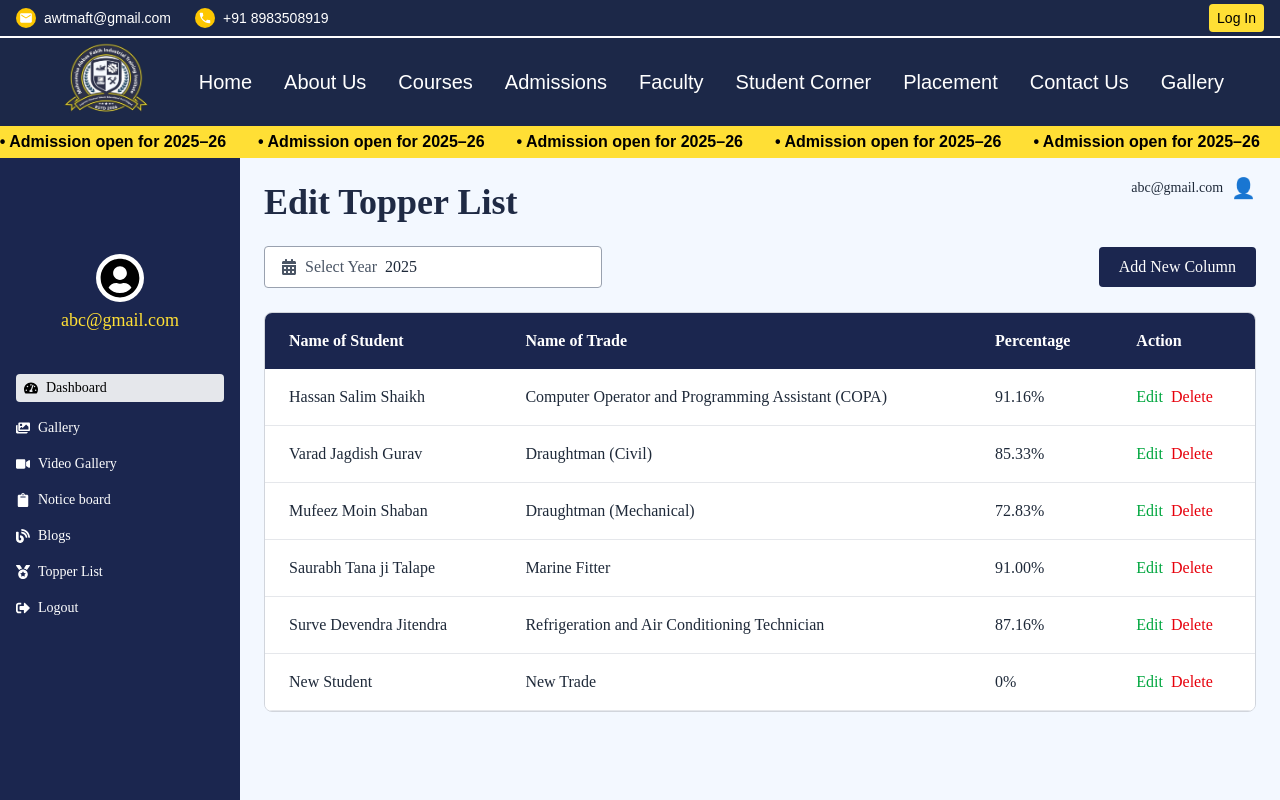
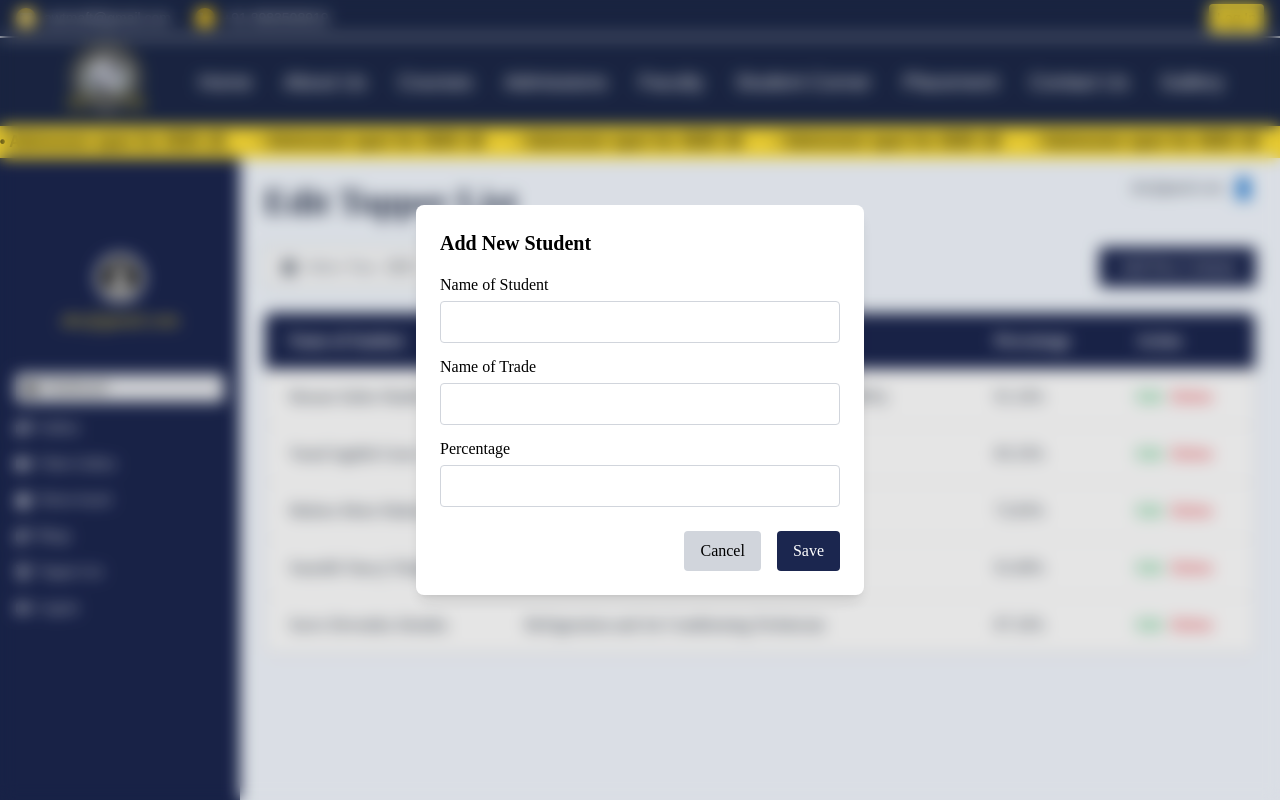
Before and after one commit to Code4Bharat1/admin-iti, a Next.js app: page /admintopper in a window 1280 px wide. Both pictures are taken after a click on the button "Add New Column". Shown: the top 800 px of the page. Built offline with nearby package versions, Linux system fonts and the light colour scheme.

Commit message:
topperlisttt

```diff
--- a/src/components/admintopper/topper.jsx
+++ b/src/components/admintopper/topper.jsx
@@ -67,10 +67,22 @@ export default function TopperListWithSidebar() {
     setShowModal(true);
   };
 
+  const handleAddStudent = () => {
+    setEditingData({ name: "", trade: "", percentage: "" });
+    setEditingId(null);
+    setShowModal(true);
+  };
+
   const handleSaveEdit = () => {
-    setStudents((prev) =>
-      prev.map((s) => (s.id === editingId ? editingData : s))
-    );
+    if (editingId !== null) {
+      setStudents((prev) =>
+        prev.map((s) => (s.id === editingId ? editingData : s))
+      );
+    } else {
+      const newId =
+        students.length > 0 ? students[students.length - 1].id + 1 : 1;
+      setStudents((prev) => [...prev, { id: newId, ...editingData }]);
+    }
     setShowModal(false);
     setEditingData({});
     setEditingId(null);
@@ -80,17 +92,6 @@ export default function TopperListWithSidebar() {
     setShowModal(false);
     setEditingData({});
     setEditingId(null);
-  };
-
-  const handleAddStudent = () => {
-    const newId = students.length > 0 ? students[students.length - 1].id + 1 : 1;
-    const newStudent = {
-      id: newId,
-      name: "New Student",
-      trade: "New Trade",
-      percentage: "0%",
-    };
-    setStudents((prev) => [...prev, newStudent]);
   };
 
   return (
@@ -110,27 +111,45 @@ export default function TopperListWithSidebar() {
             <FaTachometerAlt />
             <span>Dashboard</span>
           </div>
-          <div onClick={() => router.push("/gallery")} className="flex items-center space-x-2 cursor-pointer">
+          <div
+            onClick={() => router.push("/gallery")}
+            className="flex items-center space-x-2 cursor-pointer"
+          >
             <FaImages />
             <span>Gallery</span>
           </div>
-          <div onClick={() => router.push("/video-gallery")} className="flex items-center space-x-2 cursor-pointer">
+          <div
+            onClick={() => router.push("/video-gallery")}
+            className="flex items-center space-x-2 cursor-pointer"
+          >
             <FaVideo />
             <span>Video Gallery</span>
           </div>
-          <div onClick={() => router.push("/notice-board")} className="flex items-center space-x-2 cursor-pointer">
+          <div
+            onClick={() => router.push("/notice-board")}
+            className="flex items-center space-x-2 cursor-pointer"
+          >
             <FaClipboard />
             <span>Notice board</span>
           </div>
-          <div onClick={() => router.push("/blogs")} className="flex items-center space-x-2 cursor-pointer">
+          <div
+            onClick={() => router.push("/blogs")}
+            className="flex items-center space-x-2 cursor-pointer"
+          >
             <FaBlog />
             <span>Blogs</span>
           </div>
-          <div onClick={() => router.push("/topper-list")} className="flex items-center space-x-2 cursor-pointer">
+          <div
+            onClick={() => router.push("/topper-list")}
+            className="flex items-center space-x-2 cursor-pointer"
+          >
             <FaMedal />
             <span>Topper List</span>
           </div>
-          <div onClick={() => router.push("/logout")} className="flex items-center space-x-2 cursor-pointer">
+          <div
+            onClick={() => router.push("/logout")}
+            className="flex items-center space-x-2 cursor-pointer"
+          >
             <FaSignOutAlt />
             <span>Logout</span>
           </div>
@@ -139,14 +158,14 @@ export default function TopperListWithSidebar() {
 
       {/* Main Content */}
       <div className="flex-1 bg-[#f3f8ff] p-6 relative">
-        {/* Top Right Email */}
         <div className="absolute top-4 right-6 text-sm text-gray-800 flex items-center gap-2">
           abc@gmail.com <span className="text-xl">👤</span>
         </div>
 
-        <h2 className="text-4xl font-extrabold text-[#1F2A44] mb-6">Edit Topper List</h2>
+        <h2 className="text-4xl font-extrabold text-[#1F2A44] mb-6">
+          Edit Topper List
+        </h2>
 
-        {/* Year Selector + Add Column */}
         <div className="flex justify-between items-center mb-6 flex-wrap gap-3">
           <div className="flex items-center gap-2 border border-gray-400 px-4 py-2 rounded bg-white text-base">
             <FaCalendarAlt className="text-gray-600" />
@@ -169,7 +188,6 @@ export default function TopperListWithSidebar() {
           </button>
         </div>
 
-        {/* Table */}
         <div className="overflow-x-auto max-h-[600px] overflow-y-auto border border-gray-300 rounded-lg">
           <table className="min-w-full text-base">
             <thead className="sticky top-0 bg-[#1B264F] text-white text-left">
@@ -206,50 +224,53 @@ export default function TopperListWithSidebar() {
           </table>
         </div>
 
-        {/* Modal */}
         {showModal && (
           <div className="fixed inset-0 backdrop-blur-sm bg-black/10 flex items-center justify-center z-50">
-            <div className="bg-white rounded-lg shadow-lg p-6 w-full max-w-md">
-              <h3 className="text-xl font-semibold mb-4">Edit Student Details</h3>
+            <div className="bg-white rounded-lg shadow-lg p-6 w-full max-w-md text-black">
+              <h3 className="text-xl font-semibold mb-4 text-black">
+                {editingId !== null
+                  ? "Edit Student Details"
+                  : "Add New Student"}
+              </h3>
               <div className="space-y-3">
                 <div>
-                  <label className="block text-gray-700 mb-1">Name of Student</label>
+                  <label className="block text-black mb-1">Name of Student</label>
                   <input
                     type="text"
                     value={editingData.name}
                     onChange={(e) =>
                       setEditingData({ ...editingData, name: e.target.value })
                     }
-                    className="border border-gray-300 rounded px-3 py-2 w-full"
+                    className="border border-gray-300 rounded px-3 py-2 w-full text-black"
                   />
                 </div>
                 <div>
-                  <label className="block text-gray-700 mb-1">Name of Trade</label>
+                  <label className="block text-black mb-1">Name of Trade</label>
                   <input
                     type="text"
                     value={editingData.trade}
                     onChange={(e) =>
                       setEditingData({ ...editingData, trade: e.target.value })
                     }
-                    className="border border-gray-300 rounded px-3 py-2 w-full"
+                    className="border border-gray-300 rounded px-3 py-2 w-full text-black"
                   />
                 </div>
                 <div>
-                  <label className="block text-gray-700 mb-1">Percentage</label>
+                  <label className="block text-black mb-1">Percentage</label>
                   <input
                     type="text"
                     value={editingData.percentage}
                     onChange={(e) =>
                       setEditingData({ ...editingData, percentage: e.target.value })
                     }
-                    className="border border-gray-300 rounded px-3 py-2 w-full"
+                    className="border border-gray-300 rounded px-3 py-2 w-full text-black"
                   />
                 </div>
               </div>
               <div className="flex justify-end mt-6 space-x-4">
                 <button
                   onClick={handleCancelEdit}
-                  className="px-4 py-2 rounded bg-gray-300 text-gray-800 hover:bg-gray-400"
+                  className="px-4 py-2 rounded bg-gray-300 text-black hover:bg-gray-400"
                 >
                   Cancel
                 </button>
```
